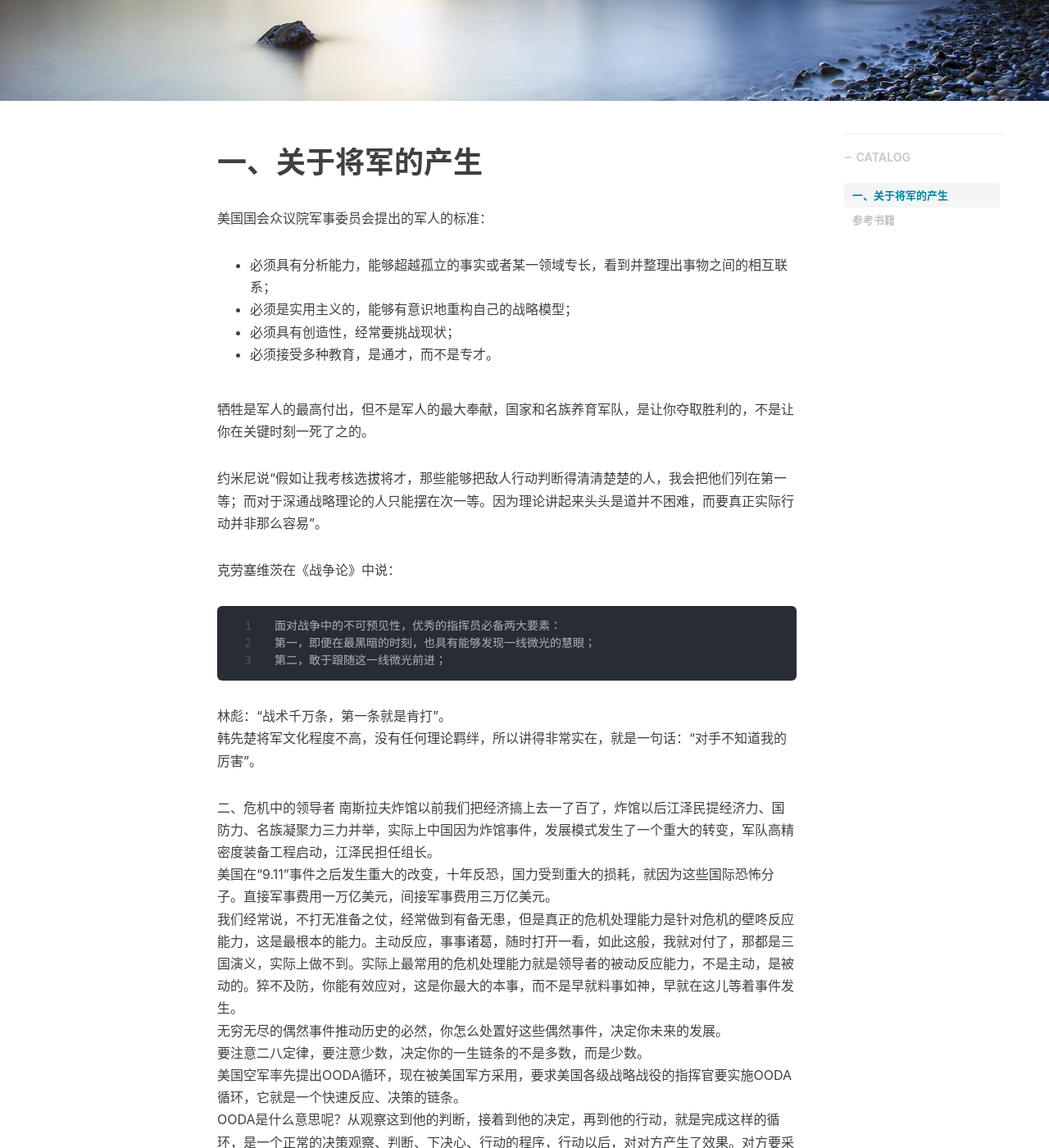
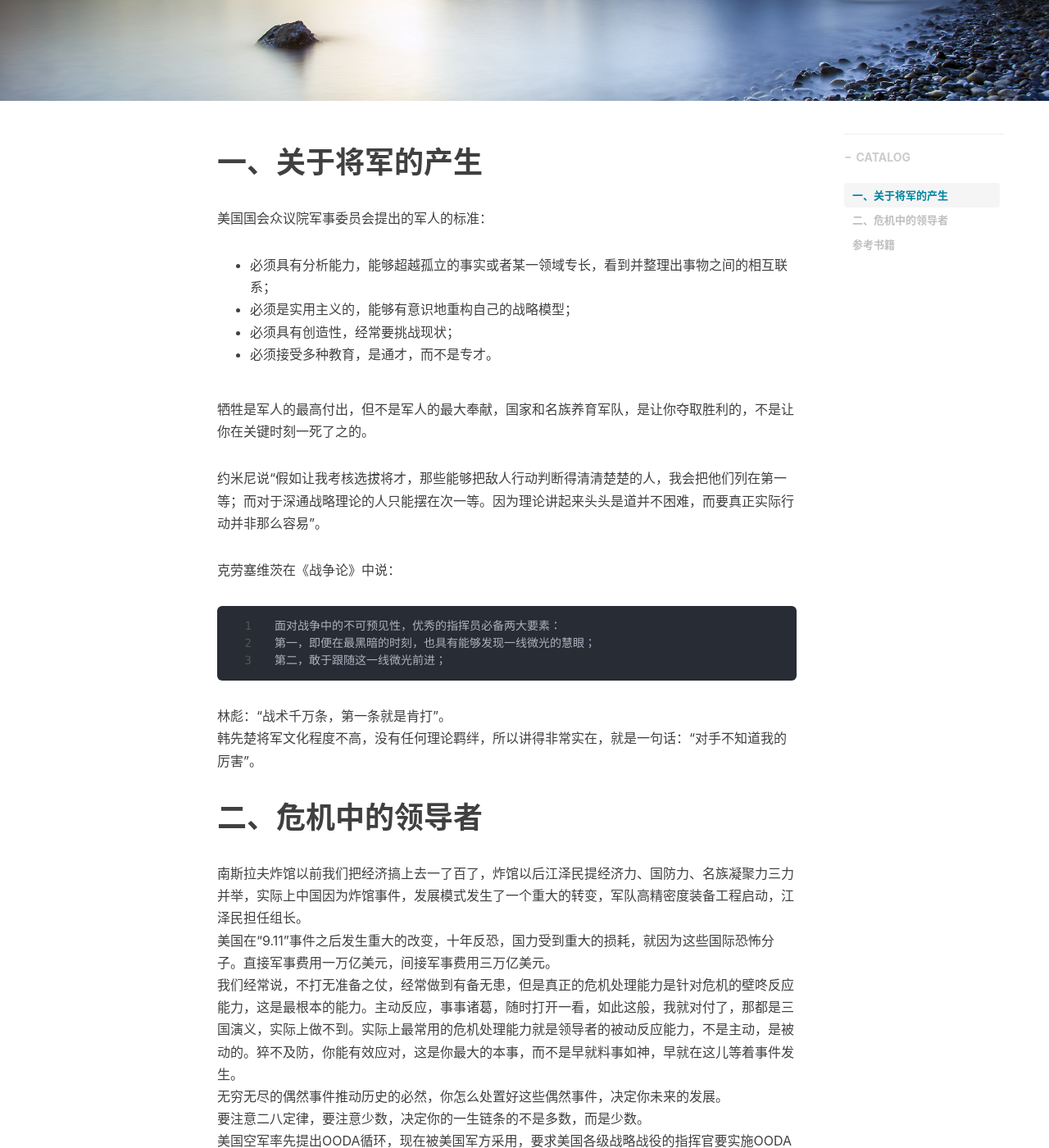
Before and after one commit to shihai1991/shihai1991.github.io, a Jekyll site: the page built from _posts/2022-08-04-胜者思维.md, in a window 1280 px wide and 1400 px high, scrolled down 334 px. Shown: the whole window at 82% size. Built offline with Jekyll 4.4.1, drawn with Linux system fonts in a browser that asks for light colours; nearby versions of some CDN libraries; comment, search, counter and statistics services are not loaded.

Commit message:
Update 2022-08-04-胜者思维.md

```diff
--- a/_posts/2022-08-04-胜者思维.md
+++ b/_posts/2022-08-04-胜者思维.md
@@ -28,7 +28,7 @@ time: '2022.08.04 12:30:00'
 林彪：“战术千万条，第一条就是肯打”。
 韩先楚将军文化程度不高，没有任何理论羁绊，所以讲得非常实在，就是一句话：“对手不知道我的厉害”。
 
-二、危机中的领导者
+# 二、危机中的领导者
 南斯拉夫炸馆以前我们把经济搞上去一了百了，炸馆以后江泽民提经济力、国防力、名族凝聚力三力并举，实际上中国因为炸馆事件，发展模式发生了一个重大的转变，军队高精密度装备工程启动，江泽民担任组长。
 美国在“9.11”事件之后发生重大的改变，十年反恐，国力受到重大的损耗，就因为这些国际恐怖分子。直接军事费用一万亿美元，间接军事费用三万亿美元。
 我们经常说，不打无准备之仗，经常做到有备无患，但是真正的危机处理能力是针对危机的壁咚反应能力，这是最根本的能力。主动反应，事事诸葛，随时打开一看，如此这般，我就对付了，那都是三国演义，实际上做不到。实际上最常用的危机处理能力就是领导者的被动反应能力，不是主动，是被动的。猝不及防，你能有效应对，这是你最大的本事，而不是早就料事如神，早就在这儿等着事件发生。
```
